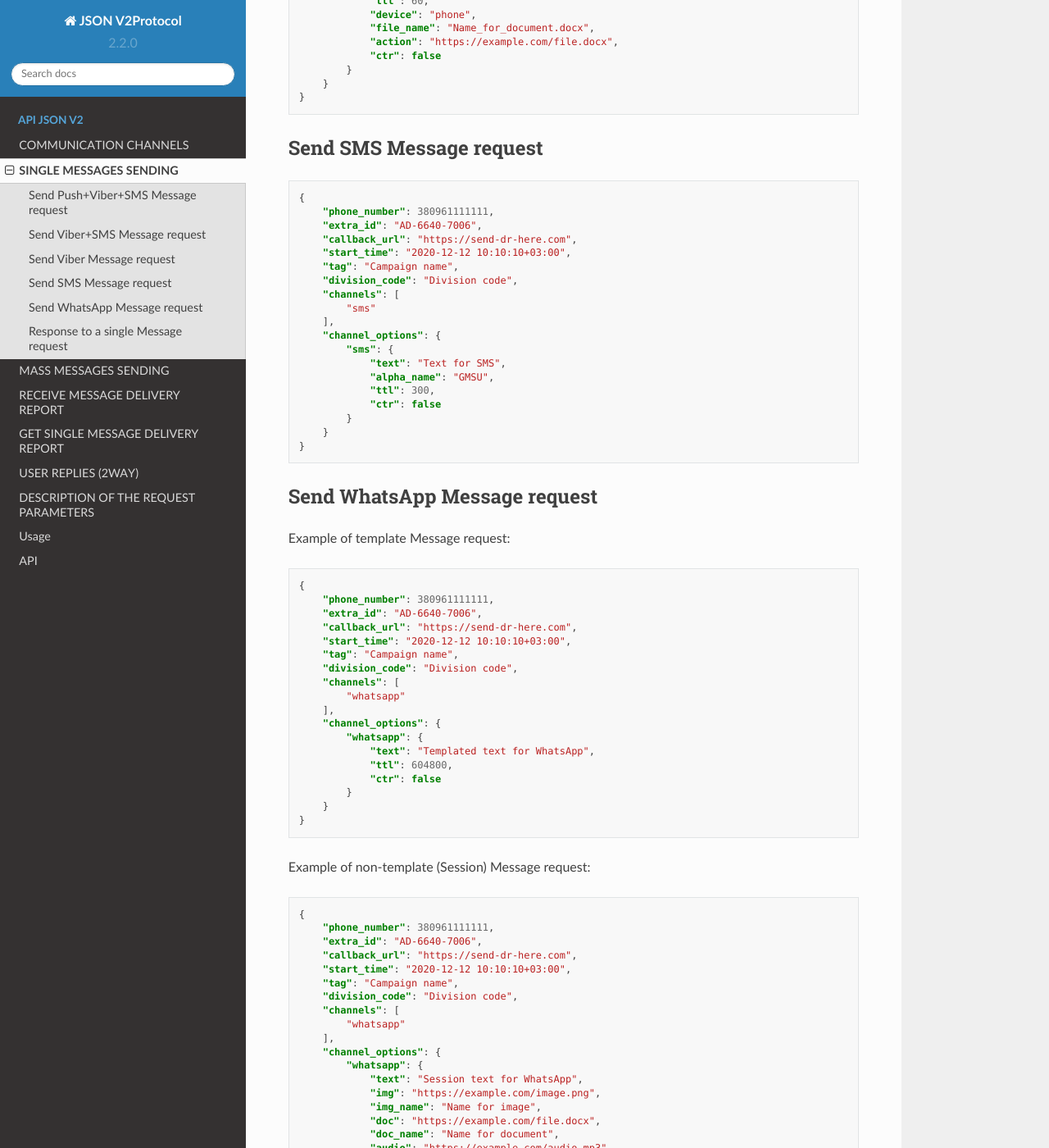
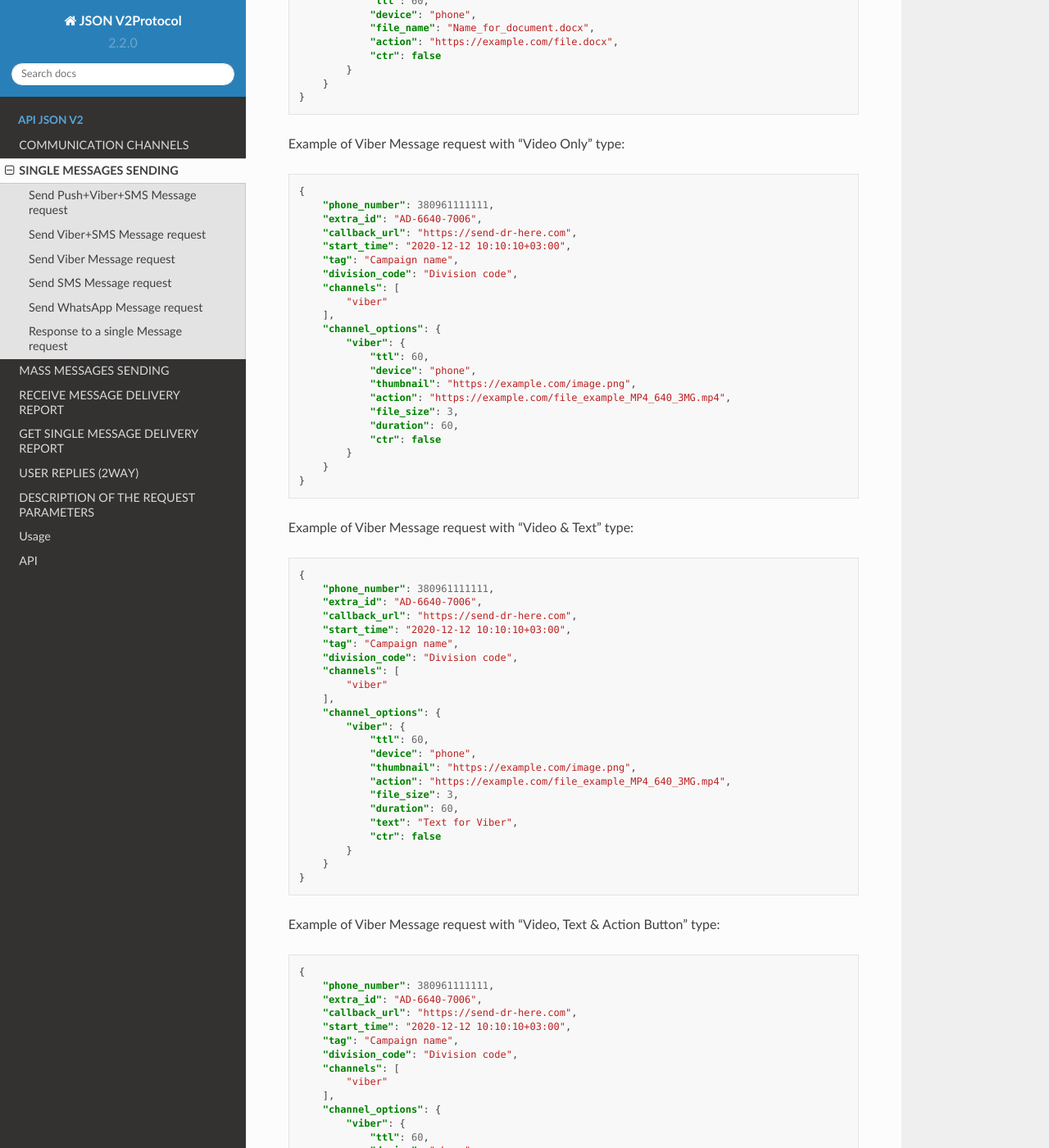
Before and after one commit to bestblast/GMS_Hyber_API, a Sphinx documentation site: the page built from docs/source/chapter2.rst, in a window 1280 px wide and 1400 px high, scrolled down 3841 px. Shown: the whole window at 82% size. Built offline with Sphinx 7.4.7 and the Read the Docs theme 2.0.0, drawn with Linux system fonts in a browser that asks for light colours; some of the changed text lies outside the part shown.

Commit message:
Update chapter2.rst

```diff
--- a/docs/source/chapter2.rst
+++ b/docs/source/chapter2.rst
@@ -74,6 +74,7 @@ Send Push+Viber+SMS Message request
            }
        }
    }
+
 Send Viber+SMS Message request
 ------------------------------
 
@@ -108,6 +109,7 @@ Send Viber+SMS Message request
            }
        }
    }
+
 Send Viber Message request
 --------------------------
 
@@ -133,6 +135,7 @@ Example of template Message request (only text is specified):
            }
        }
    }
+
 Example of non-template Message request:
 
 .. code-block:: json
@@ -208,6 +211,89 @@ Example of Viber Message request with "File Only" type:
                "device": "phone",
                "file_name": "Name_for_document.docx",
                "action": "https://example.com/file.docx",
+               "ctr": false
+           }
+       }
+   }
+Example of Viber Message request with "Video Only" type:
+
+.. code-block:: json
+
+   {
+       "phone_number": 380961111111,
+       "extra_id": "AD-6640-7006",
+       "callback_url": "https://send-dr-here.com",
+       "start_time": "2020-12-12 10:10:10+03:00",
+       "tag": "Campaign name",
+       "division_code": "Division code",
+       "channels": [
+           "viber"
+       ],
+       "channel_options": {
+           "viber": {
+               "ttl": 60,
+               "device": "phone",
+               "thumbnail": "https://example.com/image.png",
+               "action": "https://example.com/file_example_MP4_640_3MG.mp4",
+               "file_size": 3,
+               "duration": 60,
+               "ctr": false
+           }
+       }
+   }
+
+Example of Viber Message request with "Video & Text" type:
+
+.. code-block:: json
+
+   {
+       "phone_number": 380961111111,
+       "extra_id": "AD-6640-7006",
+       "callback_url": "https://send-dr-here.com",
+       "start_time": "2020-12-12 10:10:10+03:00",
+       "tag": "Campaign name",
+       "division_code": "Division code",
+       "channels": [
+           "viber"
+       ],
+       "channel_options": {
+           "viber": {
+               "ttl": 60,
+               "device": "phone",
+               "thumbnail": "https://example.com/image.png",
+               "action": "https://example.com/file_example_MP4_640_3MG.mp4",
+               "file_size": 3,
+               "duration": 60,
+               "text": "Text for Viber",
+               "ctr": false
+           }
+       }
+   }
+
+Example of Viber Message request with "Video, Text & Action Button" type:
+
+.. code-block:: json
+
+   {
+       "phone_number": 380961111111,
+       "extra_id": "AD-6640-7006",
+       "callback_url": "https://send-dr-here.com",
+       "start_time": "2020-12-12 10:10:10+03:00",
+       "tag": "Campaign name",
+       "division_code": "Division code",
+       "channels": [
+           "viber"
+       ],
+       "channel_options": {
+           "viber": {
+               "ttl": 60,
+               "device": "phone",
+               "thumbnail": "https://example.com/image.png",
+               "action": "https://example.com/file_example_MP4_640_3MG.mp4",
+               "caption": "Click the button",
+               "file_size": 3,
+               "duration": 60,
+               "text": "Text for Viber",
                "ctr": false
            }
        }
@@ -308,6 +394,7 @@ If the request is correct, you receive the following response to your request:
 If the request contains an error or inconsistency with the connection settings, you receive the following response:
 
 .. code-block:: json
+
    {"error_code":36024,"error_text":"Phone number incorrect"}
 
 A description of the response parameters is provided in Section 9.
```
